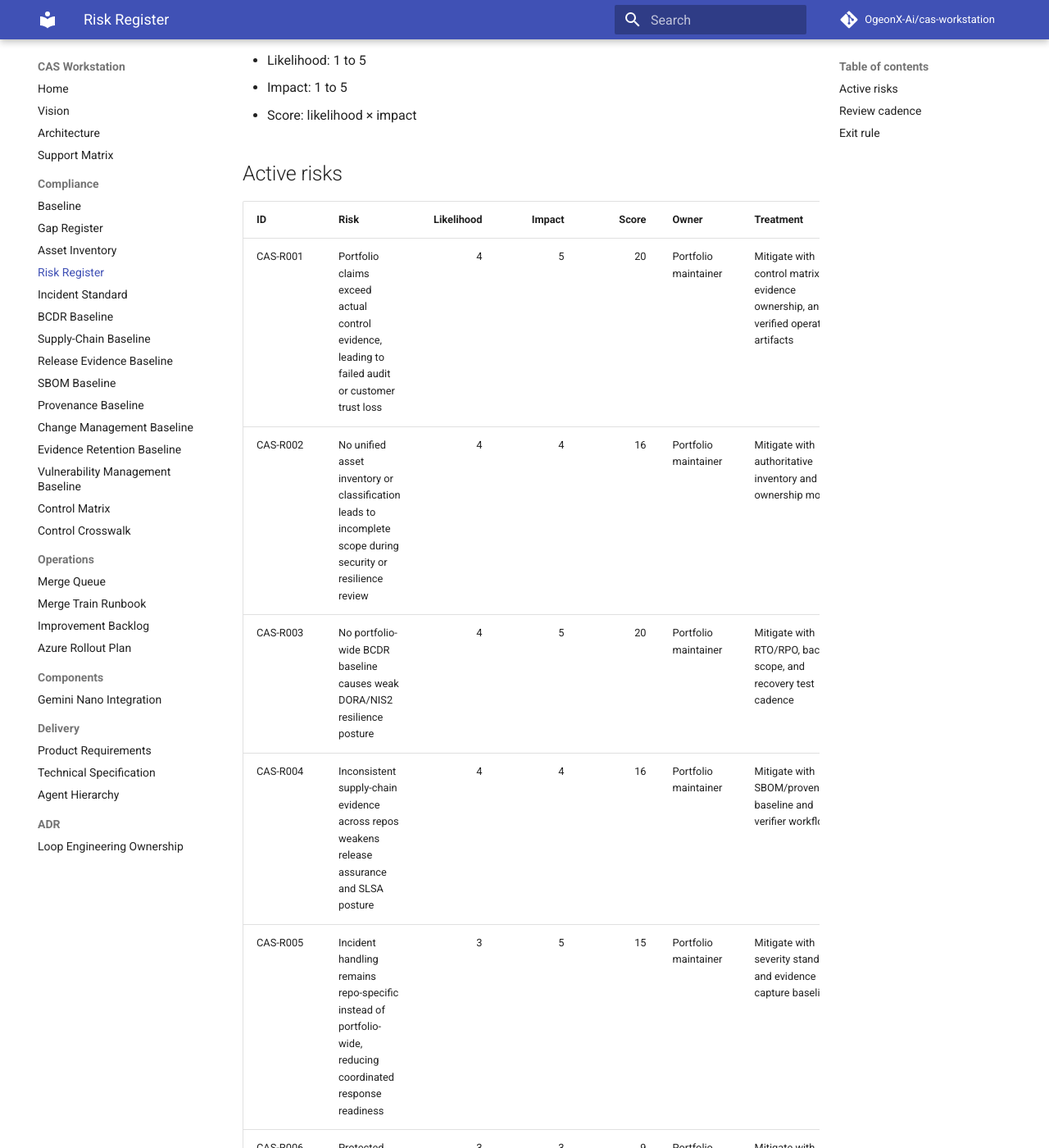
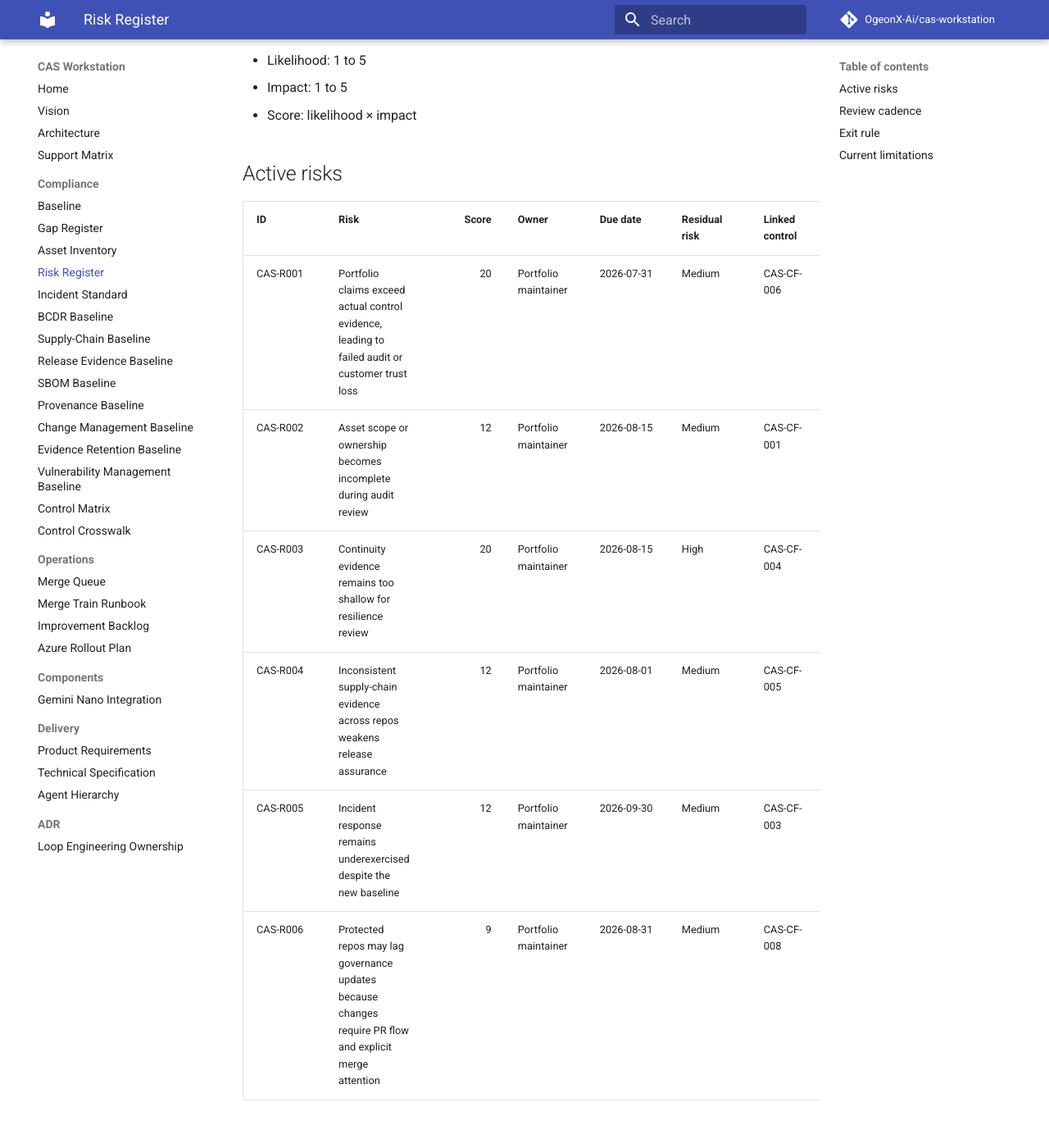
Before and after one commit to OgeonX-Ai/cas-workstation, an MkDocs documentation site: the page built from docs/risk-register.md, in a window 1280 px wide and 1400 px high, scrolled down 202 px. Shown: the whole window at 82% size. Built offline with MkDocs 1.6.1 and Material for MkDocs 9.7.7, drawn with Linux system fonts in a browser that asks for light colours; comment, search, counter and statistics services are not loaded; some of the changed text lies outside the part shown.

Commit message:
docs(compliance): strengthen asset and risk evidence

```diff
--- a/docs/risk-register.md
+++ b/docs/risk-register.md
@@ -10,14 +10,14 @@ Scoring:
 
 ## Active risks
 
-| ID | Risk | Likelihood | Impact | Score | Owner | Treatment | Status |
-|---|---|---:|---:|---:|---|---|---|
-| CAS-R001 | Portfolio claims exceed actual control evidence, leading to failed audit or customer trust loss | 4 | 5 | 20 | Portfolio maintainer | Mitigate with control matrix, evidence ownership, and verified operating artifacts | Open |
-| CAS-R002 | No unified asset inventory or classification leads to incomplete scope during security or resilience review | 4 | 4 | 16 | Portfolio maintainer | Mitigate with authoritative inventory and ownership model | Open |
-| CAS-R003 | No portfolio-wide BCDR baseline causes weak DORA/NIS2 resilience posture | 4 | 5 | 20 | Portfolio maintainer | Mitigate with RTO/RPO, backup scope, and recovery test cadence | Open |
-| CAS-R004 | Inconsistent supply-chain evidence across repos weakens release assurance and SLSA posture | 4 | 4 | 16 | Portfolio maintainer | Mitigate with SBOM/provenance baseline and verifier workflow | Open |
-| CAS-R005 | Incident handling remains repo-specific instead of portfolio-wide, reducing coordinated response readiness | 3 | 5 | 15 | Portfolio maintainer | Mitigate with severity standard and evidence capture baseline | Open |
-| CAS-R006 | Protected repos may lag governance updates because changes require PR flow and explicit merge attention | 3 | 3 | 9 | Portfolio maintainer | Mitigate with governance sweep cadence and tracked PR closure | Open |
+| ID | Risk | Score | Owner | Due date | Residual risk | Linked control | Status |
+|---|---|---:|---|---|---|---|---|
+| CAS-R001 | Portfolio claims exceed actual control evidence, leading to failed audit or customer trust loss | 20 | Portfolio maintainer | 2026-07-31 | Medium | CAS-CF-006 | Open |
+| CAS-R002 | Asset scope or ownership becomes incomplete during audit review | 12 | Portfolio maintainer | 2026-08-15 | Medium | CAS-CF-001 | Open |
+| CAS-R003 | Continuity evidence remains too shallow for resilience review | 20 | Portfolio maintainer | 2026-08-15 | High | CAS-CF-004 | Open |
+| CAS-R004 | Inconsistent supply-chain evidence across repos weakens release assurance | 12 | Portfolio maintainer | 2026-08-01 | Medium | CAS-CF-005 | Open |
+| CAS-R005 | Incident response remains underexercised despite the new baseline | 12 | Portfolio maintainer | 2026-09-30 | Medium | CAS-CF-003 | Open |
+| CAS-R006 | Protected repos may lag governance updates because changes require PR flow and explicit merge attention | 9 | Portfolio maintainer | 2026-08-31 | Medium | CAS-CF-008 | Open |
 
 ## Review cadence
 
@@ -34,3 +34,9 @@ A risk is not closed by writing documentation alone. It closes only when:
 3. the control produces evidence,
 4. the evidence is verifiable,
 5. the residual risk is accepted or reduced.
+
+## Current limitations
+
+- Residual risk is now tracked explicitly, but there is still no second-owner acceptance trail.
+- Due dates are now recorded, but overdue escalation handling is not yet automated.
+- The register still reflects portfolio-maintainer ownership concentration rather than a broader operating model.
```
Also changed, not shown: docs/asset-inventory.md (+20 -20 lines), docs/compliance-gap-register.md (+2 -2 lines), 3 other files.
